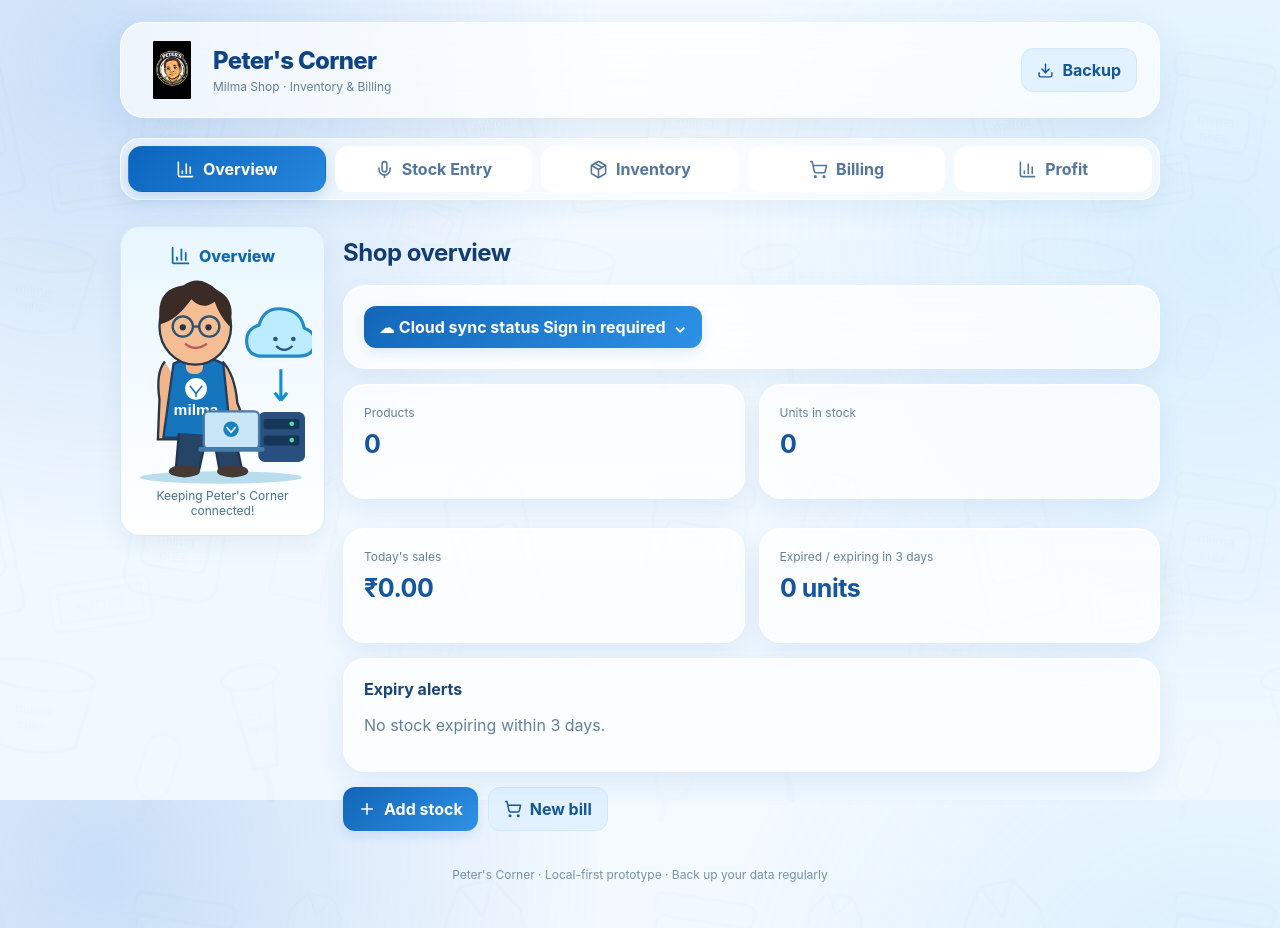
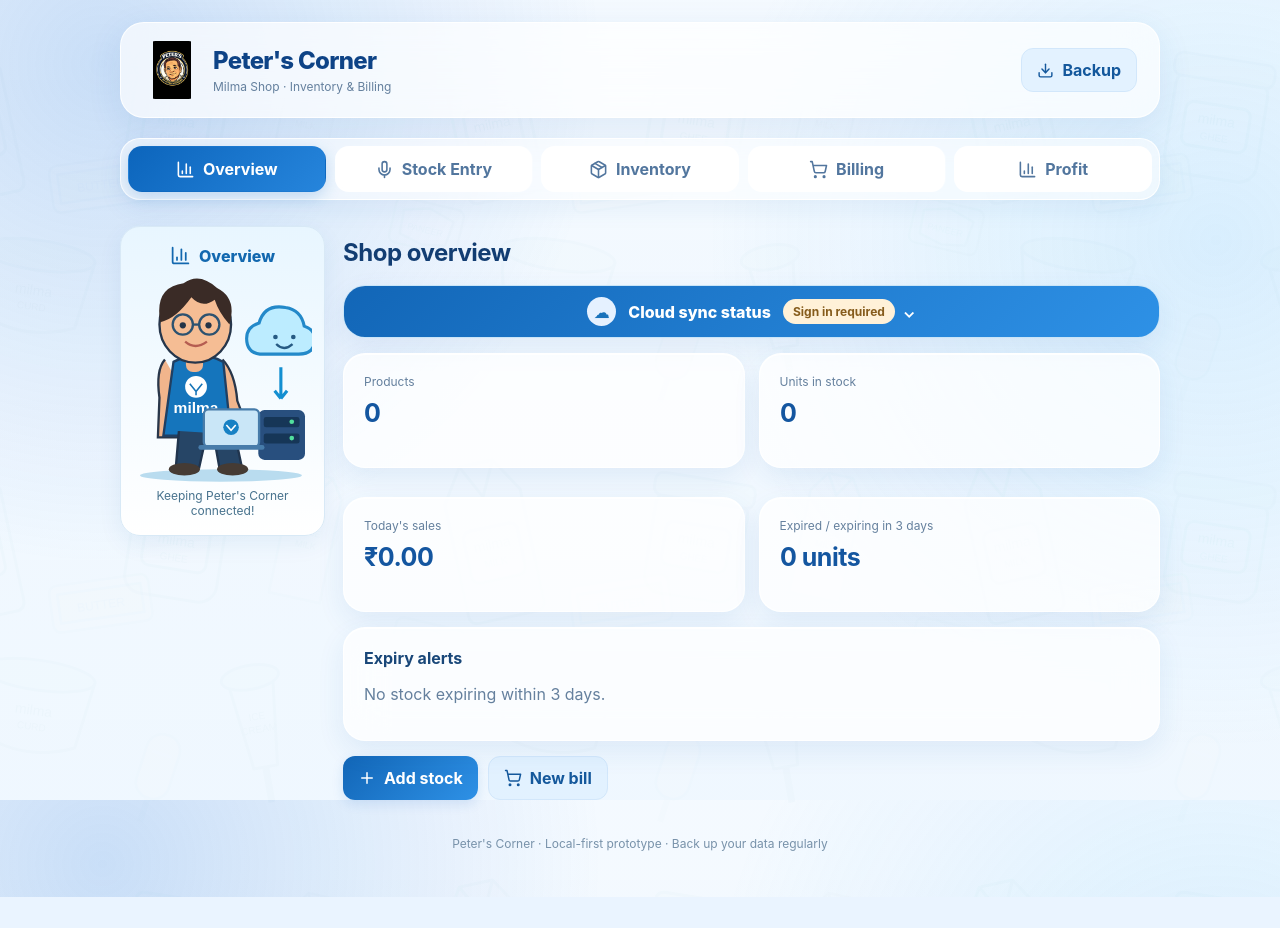
Before and after one commit to neethurajukr/peters-corner-pwa, a React (Vite) app: page / in a window 1280 px wide. After the commit the page ends 897 px from the top, so only its background shows below. Built offline with nearby package versions, Linux system fonts and the light colour scheme.

Commit message:
Style collapsible cloud checks and gently animated overview tech mascot

```diff
--- a/src/style.css
+++ b/src/style.css
@@ -90,3 +90,19 @@ footer{color:#7892aa}
 @media(max-width:700px){.pc-billing-layout{display:block}.pc-billing-side{position:static;display:flex;align-items:center;gap:10px;padding:7px 12px;margin-bottom:12px;text-align:left}.pc-billing-side-title{flex-shrink:0}.pc-mascot{width:55px;height:67px;object-fit:contain;margin:0 0 0 auto;order:2}.pc-billing-side p{margin:0;font-size:11px}}
 
 .pc-billing-error,.pc-billing-success,.pc-billing-pending{padding:12px 14px;border-radius:12px;font-weight:650;margin-top:10px;overflow-wrap:anywhere}.pc-billing-error{background:#fff0ef;color:#a72b29;border:1px solid #f5c7c4}.pc-billing-success{background:#e9f8f0;color:#18623c;border:1px solid #bce5ce}.pc-billing-pending{background:#eaf4ff;color:#185b94;border:1px solid #c5e1fc}
+
+
+.pc-cloud-panel{padding:0;overflow:hidden;border:1px solid #c9e5f8}
+.pc-cloud-healthy{border-color:#bfe9d5}
+.pc-cloud-toggle{display:flex;align-items:center;justify-content:space-between;gap:12px;width:100%;padding:17px 19px;background:transparent;color:inherit;text-align:left;border:0;cursor:pointer}
+.pc-cloud-title{display:flex;align-items:center;gap:12px;flex-wrap:wrap;font-weight:800}
+.pc-cloud-title>span:first-child{display:grid;place-items:center;width:29px;height:29px;border-radius:50%;background:#e5f1ff;color:#1973bb}
+.pc-cloud-healthy .pc-cloud-title>span:first-child{background:#d6f8e6;color:#15965b}
+.pc-cloud-chip{font-size:12px;padding:5px 10px;border-radius:100px;background:#fff1d8;color:#865c1c;font-weight:700}
+.pc-cloud-healthy .pc-cloud-chip{background:#def8e9;color:#177a48}
+.pc-cloud-details{padding:0 19px 16px;border-top:1px solid #e6eff7}
+.pc-cloud-grid{display:grid;grid-template-columns:repeat(3,minmax(0,1fr));gap:10px;margin-top:12px}
+.pc-cloud-metric{display:flex;flex-direction:column;gap:5px;padding:12px;background:#f5faff;border-radius:12px;font-size:12px;color:#47657e}
+.pc-cloud-metric strong{font-size:21px;color:#183c5e}
+@media(prefers-reduced-motion:no-preference){.pc-tech-mascot{animation:pc-enter .55s ease-out both,pc-tech-float 4s ease-in-out .6s infinite}@keyframes pc-tech-float{0%,100%{transform:translateY(0)}50%{transform:translateY(-5px)}}}
+@media(max-width:700px){.pc-cloud-grid{grid-template-columns:repeat(2,minmax(0,1fr))}.pc-cloud-toggle{padding:13px}}
```
